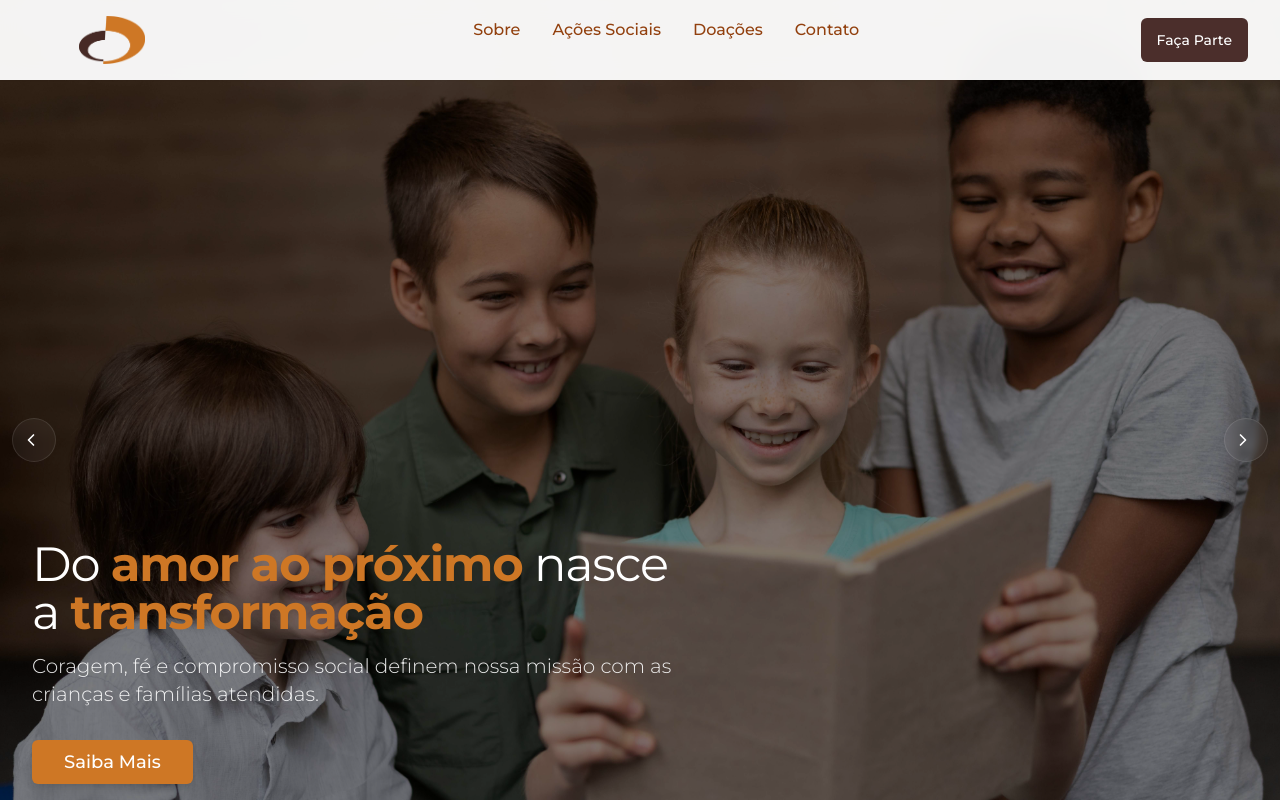
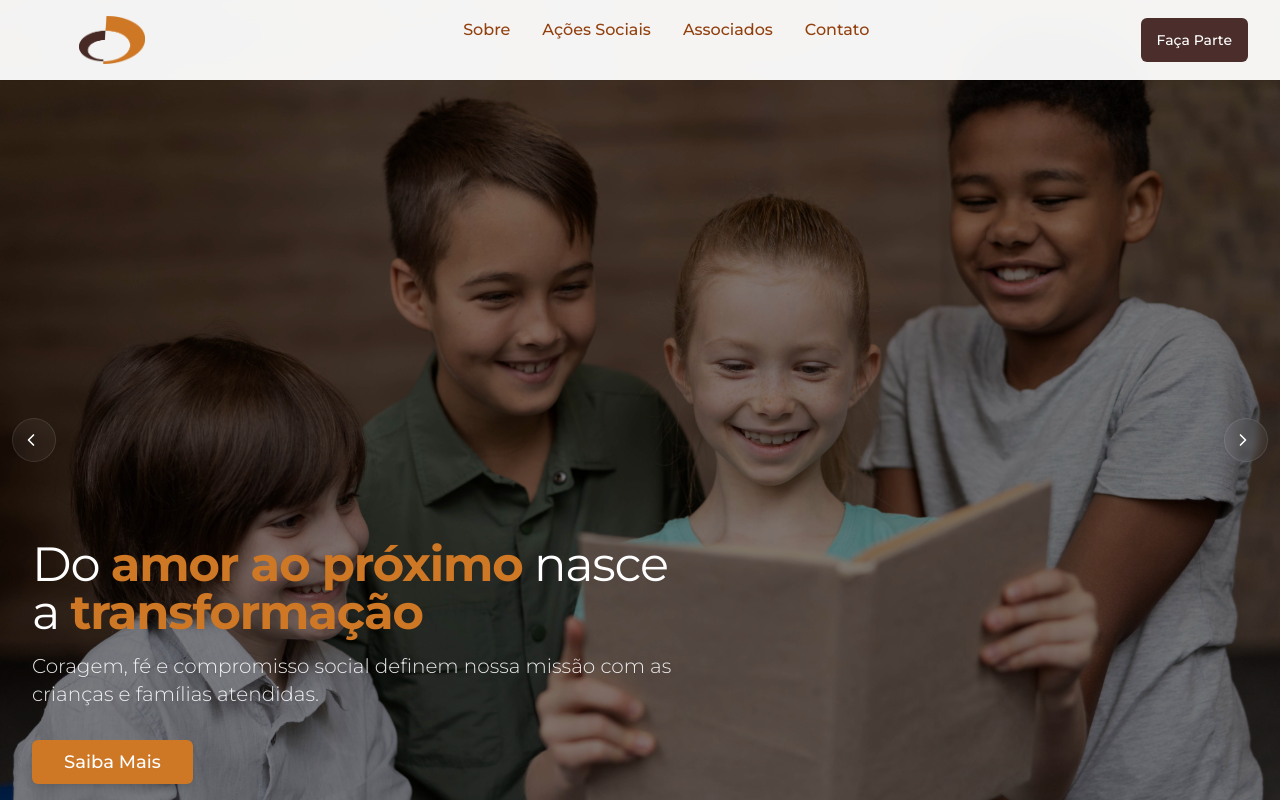
Before and after one commit to Coramdeo-aep/leading-page-coram-deo, a Next.js app: page / in a window 1280 px wide. Shown: the top 800 px of the page. Built offline with nearby package versions, Linux system fonts and the light colour scheme.

Commit message:
Update header.tsx

```diff
--- a/components/header.tsx
+++ b/components/header.tsx
@@ -65,7 +65,7 @@ export default function Header() {
               href="#doacao"
               className="text-amber-800 hover:text-amber-600 font-medium transition-colors relative group font-montserrat"
             >
-              Doações
+              Associados
               <span className="absolute -bottom-1 left-0 w-0 h-0.5 bg-amber-600 transition-all duration-300 group-hover:w-full"></span>
             </Link>
             <Link
@@ -116,7 +116,7 @@ export default function Header() {
                 className="text-amber-800 hover:text-amber-600 font-medium transition-colors py-2 px-4 rounded-lg hover:bg-amber-50 font-montserrat"
                 onClick={() => setIsMenuOpen(false)}
               >
-                Doações
+                Associados
               </Link>
               <Link
                 href="#contato"
```
